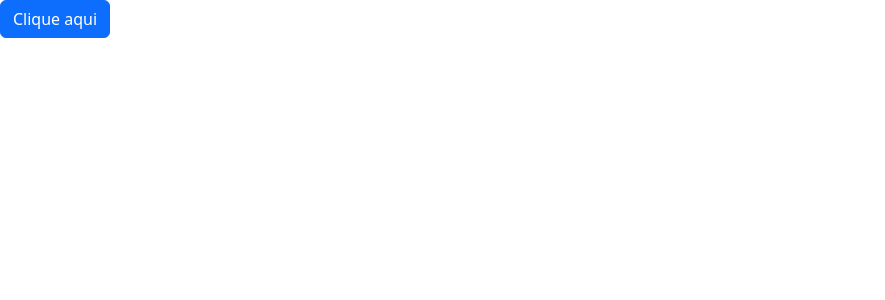
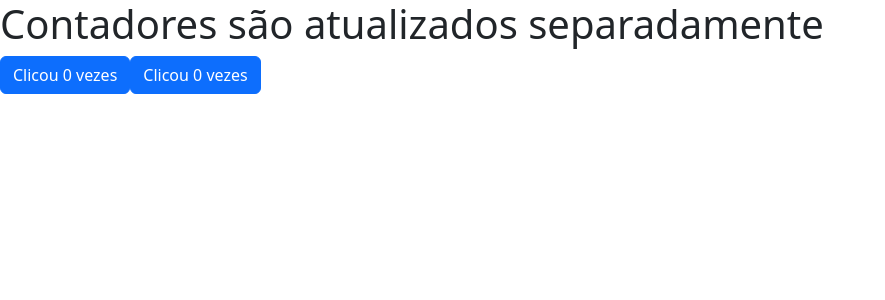
Before and after one commit to EdiJunior88/React_Documentacao, a React (Create React App) app in the folder app/: page / in a window 1280 px wide. Shown: the top 300 px of the page, without its empty margins (0-885 px from the left). Built offline with nearby package versions, Linux system fonts and the light colour scheme.

Commit message:
Atualizando a tela

```diff
--- a/app/src/ComecoRapido.jsx
+++ b/app/src/ComecoRapido.jsx
@@ -1,17 +1,29 @@
-import React from "react";
+import React, { useState } from "react";
 import "bootstrap/dist/css/bootstrap.min.css";
 import Button from "react-bootstrap/Button";
 import "./ComecoRapido.css";
 
 const ComecoRapido = () => {
-  function clique() {
-    alert("Você clicou em mim!");
+  function Botao() {
+    const [contador, setContador] = useState(0);
+
+    function clique() {
+      setContador(contador + 1);
+    }
+
+    return (
+      <Button variant='primary' onClick={clique}>
+        Clicou {contador} vezes
+      </Button>
+    );
   }
 
   return (
-    <Button variant='primary' onClick={clique}>
-      Clique aqui
-    </Button>
+    <div>
+      <h1>Contadores são atualizados separadamente</h1>
+      <Botao />
+      <Botao />
+    </div>
   );
 };
 
```
